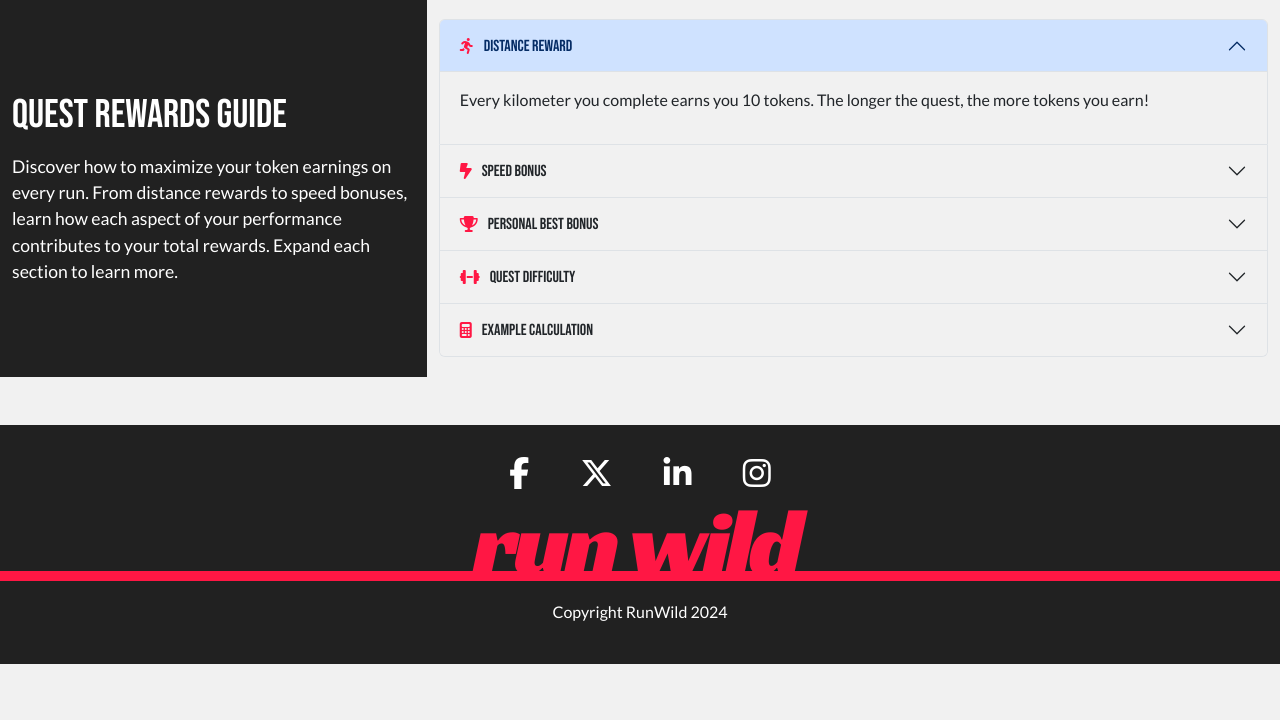
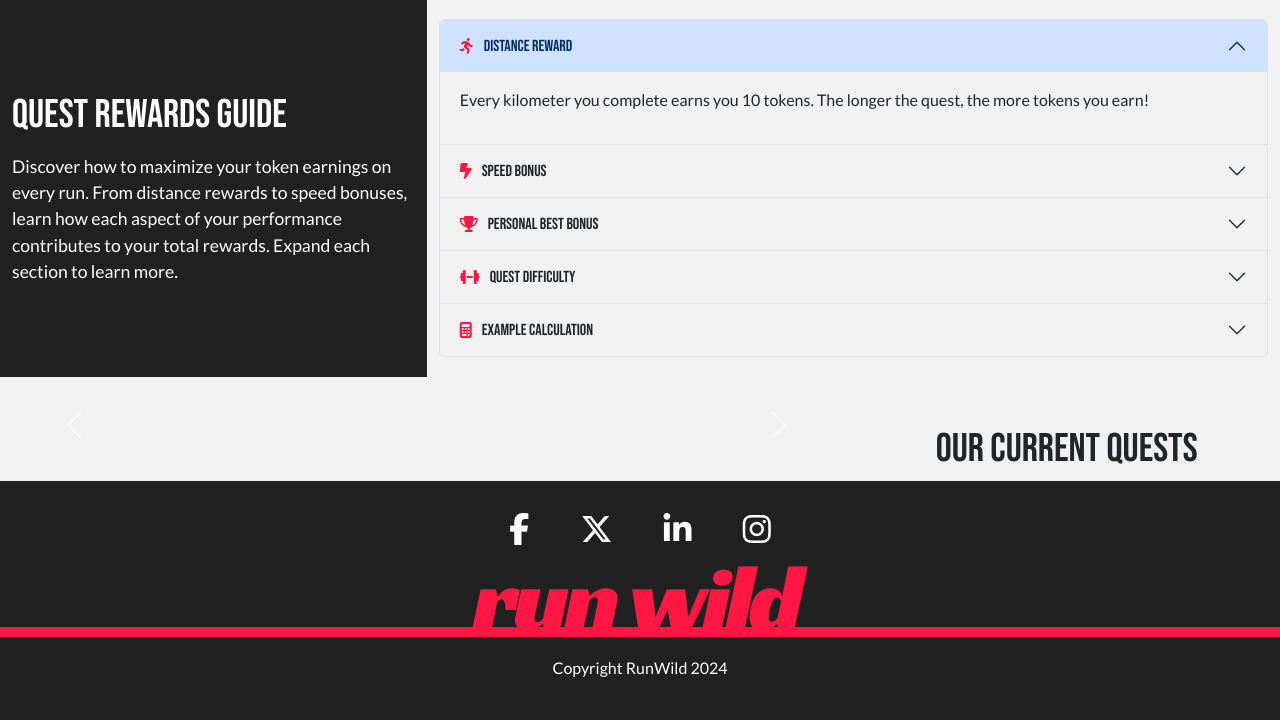
Before and after one commit to ZASamm/run-wild, a Django app: page / in a window 1280 px wide. Shown: the part 1446-2166 px from the top of the page. Before the commit the page ends 2110 px from the top, so only its background shows below. Run offline with Django 4.2, Linux system fonts and the light colour scheme; data that the repository does not hold is empty; parts of the project's set-up code (start-up, migrations or seed data) failed here and were passed over; some libraries are stand-ins or nearby versions.

Commit message:
Add: carousel heading and bootstrap inline styling

```diff
--- a/run_wild/templates/index.html
+++ b/run_wild/templates/index.html
@@ -86,7 +86,7 @@
     <section id="accordion-section">
 
         <div class="container-fluid">
-            <div class="row">
+            <div class="row mb-5">
                 <div class="col-md-4 accordion-header-bg d-flex justify-content-center">
                     <div class="accordion-header align-self-center">
                         <h1>Quest Rewards Guide</h1>
@@ -227,12 +227,17 @@
             </div>
         </div>
     </section>
-    <section class="carousel-section d-flex justify-content-center my-4">
+    <section class="carousel-section d-flex justify-content-center">
+        <div class="container-fluid">
+            <div class="row flex-wrap-reverse">
+                <div class="col-md-8">
                     <div id="questCarousel" class="carousel slide" data-bs-ride="carousel">
                         <div class="carousel-indicators">
                             {% for quest in quests %}
-                <button type="button" data-bs-target="#questCarousel" data-bs-slide-to="{{ forloop.counter0 }}"
-                    class="{% if forloop.first %}active{% endif %}" aria-current="{% if forloop.first %}true{% endif %}"
+                            <button type="button" data-bs-target="#questCarousel"
+                                data-bs-slide-to="{{ forloop.counter0 }}"
+                                class="{% if forloop.first %}active{% endif %}"
+                                aria-current="{% if forloop.first %}true{% endif %}"
                                 aria-label="Slide {{ forloop.counter }}">
                             </button>
                             {% endfor %}
@@ -252,15 +257,26 @@
                             {% endfor %}
                         </div>
 
-            <button class="carousel-control-prev" type="button" data-bs-target="#questCarousel" data-bs-slide="prev">
+                        <button class="carousel-control-prev" type="button" data-bs-target="#questCarousel"
+                            data-bs-slide="prev">
                             <span class="carousel-control-prev-icon" aria-hidden="true"></span>
                             <span class="visually-hidden">Previous</span>
                         </button>
-            <button class="carousel-control-next" type="button" data-bs-target="#questCarousel" data-bs-slide="next">
+                        <button class="carousel-control-next" type="button" data-bs-target="#questCarousel"
+                            data-bs-slide="next">
                             <span class="carousel-control-next-icon" aria-hidden="true"></span>
                             <span class="visually-hidden">Next</span>
                         </button>
                     </div>
+                </div>
+                <div class="col-md-4 d-flex justify-content-center">
+                    <div class="align-self-center">
+                        <h1>Our Current Quests</h1>
+                    </div>
+                </div>
+            </div>
+        </div>
+
     </section>
 
 </main>
```
Lines whose indentation alone changed are shown as unchanged.
